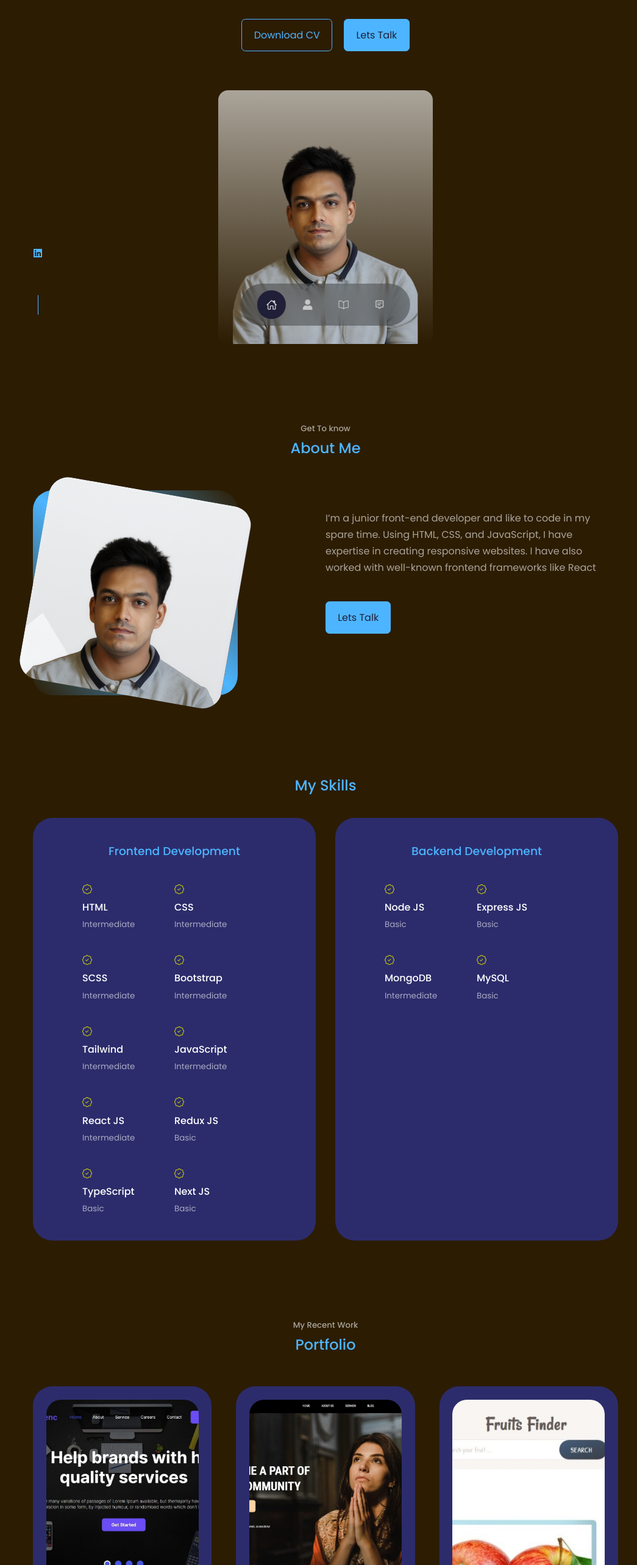
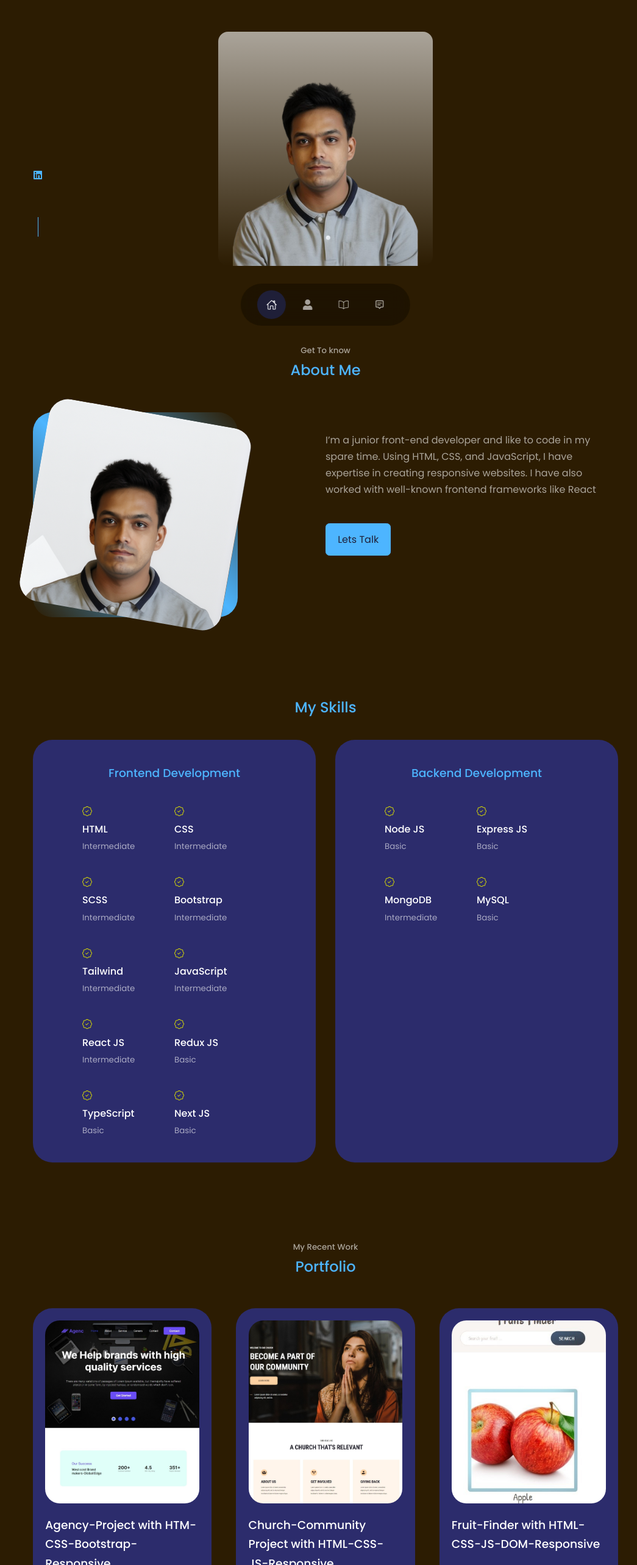
Before and after one commit to Nabab-Sharif/react-portfolio, a React (Vite) app: page / in a window 1280 px wide. Shown: the part 234-2800 px from the top of the page at 61% size, without its empty margins (106-1151 px from the left). Built offline with nearby package versions, Linux system fonts and the light colour scheme; some icons are missing.

Commit message:
bug solve

```diff
--- a/src/components/header/header.css
+++ b/src/components/header/header.css
@@ -1,5 +1,5 @@
 header {
-  padding-top: 7rem;
+  padding-top: 1rem;
   margin-bottom: 8rem;
 }
 
@@ -39,7 +39,7 @@ header {
 .me {
   background: linear-gradient(var(--color-light), transparent);
   width: 22rem;
-  height: 26rem;
+  height: 24rem;
   margin: auto;
   margin-top: 4rem;
   overflow: hidden;
@@ -48,7 +48,7 @@ header {
 }
 
 .me img {
-  height: 21rem;
+  height: 20rem;
 }
 
 /*.............Media Queries (medium devices)...............*/
--- a/src/components/portfolio/portfolio.css
+++ b/src/components/portfolio/portfolio.css
@@ -10,7 +10,7 @@
 
 .portfolio_item {
   background-color: var(--color-bg-variant);
-  padding: 1.3rem;
+  padding: 1.2rem;
   border-radius: 2rem;
   border: 1px solid transparent;
   transition: var(--transition);
@@ -26,11 +26,12 @@
 .portfolio_item_image {
   border-radius: 1.5rem;
   overflow: hidden;
+  height: 300px;
 }
 
 .portfolio_item_image img {
   width: 100%;
-  height: 500px;
+  height: 100%;
   object-fit: cover;
 }
 
```
